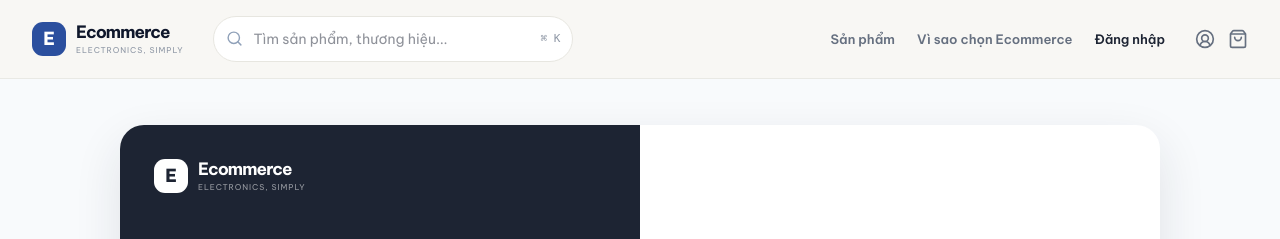
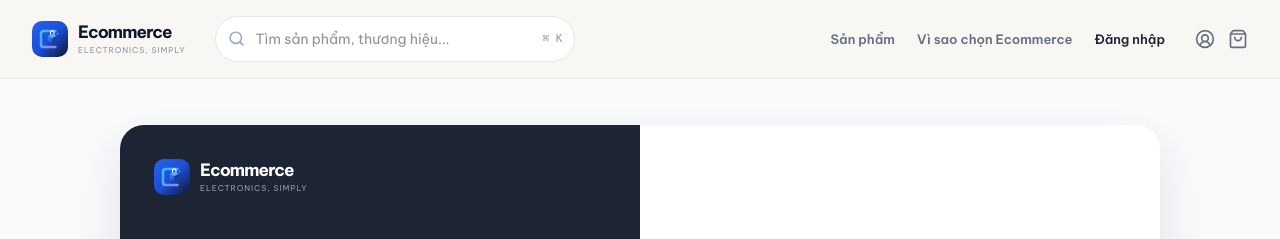
Before and after one commit to thanhsonls12/EcommerceAPI, a React (Vite) app in the folder frontend/: page /login in a window 1280 px wide. Shown: the top 239 px of the page. Built offline with nearby package versions, Linux system fonts and the light colour scheme; no server answers.

Commit message:
feat(brand): design modern SVG brand emblem and integrate across header, footer, auth, and admin

```diff
--- /dev/null
+++ b/frontend/src/components/BrandLogo.tsx
@@ -0,0 +1,70 @@
+export function BrandLogo({ size = 34, className = '' }: { size?: number; className?: string }) {
+  return (
+    <svg
+      width={size}
+      height={size}
+      viewBox="0 0 40 40"
+      fill="none"
+      xmlns="http://www.w3.org/2000/svg"
+      className={`shrink-0 transition-transform duration-300 group-hover:scale-105 ${className}`}
+    >
+      <defs>
+        <linearGradient id="ecom-bg" x1="0%" y1="0%" x2="100%" y2="100%">
+          <stop offset="0%" stopColor="#2563eb" />
+          <stop offset="50%" stopColor="#1d4ed8" />
+          <stop offset="100%" stopColor="#0f172a" />
+        </linearGradient>
+        <linearGradient id="ecom-cube-top" x1="0%" y1="0%" x2="100%" y2="100%">
+          <stop offset="0%" stopColor="#60a5fa" />
+          <stop offset="100%" stopColor="#38bdf8" />
+        </linearGradient>
+        <linearGradient id="ecom-cube-left" x1="0%" y1="0%" x2="100%" y2="100%">
+          <stop offset="0%" stopColor="#3b82f6" />
+          <stop offset="100%" stopColor="#1d4ed8" />
+        </linearGradient>
+        <linearGradient id="ecom-cube-right" x1="0%" y1="0%" x2="100%" y2="100%">
+          <stop offset="0%" stopColor="#1e40af" />
+          <stop offset="100%" stopColor="#1e3a8a" />
+        </linearGradient>
+        <linearGradient id="ecom-glow" x1="0%" y1="0%" x2="100%" y2="100%">
+          <stop offset="0%" stopColor="#38bdf8" />
+          <stop offset="100%" stopColor="#818cf8" />
+        </linearGradient>
+        <filter id="ecom-shadow" x="-10%" y="-10%" width="130%" height="130%" filterUnits="userSpaceOnUse">
+          <feDropShadow dx="0" dy="2" stdDeviation="2" floodOpacity="0.2" floodColor="#1e3a8a" />
+        </filter>
+      </defs>
+
+      {/* Rounded squircle badge */}
+      <rect width="40" height="40" rx="11" fill="url(#ecom-bg)" />
+
+      {/* Stylized Outer Letter E Spine & Arms */}
+      <path
+        d="M26 11H13C11.3431 11 10 12.3431 10 14V26C10 27.6569 11.3431 29 13 29H26"
+        stroke="url(#ecom-glow)"
+        strokeWidth="2.75"
+        strokeLinecap="round"
+      />
+      <path d="M10 20H16" stroke="url(#ecom-glow)" strokeWidth="2.75" strokeLinecap="round" />
+
+      {/* 3D Geometric Isometric Shopping Bag / Cube */}
+      <g filter="url(#ecom-shadow)">
+        {/* Cube Top Face */}
+        <path d="M22.5 14L27.5 16.6L22.5 19.2L17.5 16.6L22.5 14Z" fill="url(#ecom-cube-top)" />
+        {/* Cube Left Face */}
+        <path d="M17.5 16.6L22.5 19.2V24.8L17.5 22.2V16.6Z" fill="url(#ecom-cube-left)" />
+        {/* Cube Right Face */}
+        <path d="M22.5 19.2L27.5 16.6V22.2L22.5 24.8V19.2Z" fill="url(#ecom-cube-right)" />
+        {/* Shopping Bag Handle */}
+        <path
+          d="M20.5 14.5V13C20.5 11.8954 21.3954 11 22.5 11C23.6046 11 24.5 11.8954 24.5 13V14.5"
+          stroke="#ffffff"
+          strokeWidth="1.2"
+          strokeLinecap="round"
+        />
+        {/* Speed / Tech dynamic streak */}
+        <circle cx="28.5" cy="14" r="1" fill="#38bdf8" />
+      </g>
+    </svg>
+  )
+}
--- a/frontend/src/components/layout.tsx
+++ b/frontend/src/components/layout.tsx
@@ -16,6 +16,7 @@ import {
 import { Link, NavLink, useLocation, useNavigate } from 'react-router-dom'
 import { isStaffUser, useAuth, useCommerce } from '../app-context'
 import type { Notice } from '../app-context'
+import { BrandLogo } from './BrandLogo'
 
 export function StoreLayout({
   children,
@@ -67,8 +68,8 @@ export function StoreLayout({
           >
             {menuOpen ? <X size={20} /> : <Menu size={20} />}
           </button>
-          <Link to="/" className="logo group">
-            <span className="logo-mark">E</span>
+          <Link to="/" className="logo group flex items-center gap-3">
+            <BrandLogo size={36} />
             <span>
               <strong className="tracking-tight group-hover:text-blue-600 transition-colors">Ecommerce</strong>
               <small>electronics, simply</small>
@@ -156,8 +157,8 @@ export function StoreLayout({
       <footer className="site-footer bg-slate-900 text-white mt-20 border-t border-slate-800">
         <div className="footer-inner">
           <div className="space-y-3">
-            <Link to="/" className="logo text-white">
-              <span className="logo-mark">E</span>
+            <Link to="/" className="logo text-white flex items-center gap-3">
+              <BrandLogo size={36} />
               <span>
                 <strong className="text-white text-lg">Ecommerce</strong>
                 <small className="text-slate-400">electronics, simply</small>
--- a/frontend/src/features/auth/AuthPage.tsx
+++ b/frontend/src/features/auth/AuthPage.tsx
@@ -5,6 +5,7 @@ import { Link, Navigate, useNavigate, useSearchParams } from 'react-router-dom'
 import { ApiError, api } from '../../api'
 import { useAuth } from '../../app-context'
 import { Button, Field } from '../../components/ui'
+import { BrandLogo } from '../../components/BrandLogo'
 import type { User } from '../../types'
 
 type AuthMode = 'login' | 'register' | 'verify' | 'forgot' | 'reset' | 'twoFactor'
@@ -137,8 +138,8 @@ export function AuthPage({ mode }: { mode: AuthMode }) {
     <section className="auth-page">
       <div className="auth-panel">
         <div className="auth-art">
-          <Link to="/" className="logo logo-light">
-            <span className="logo-mark">E</span>
+          <Link to="/" className="logo logo-light flex items-center gap-3">
+            <BrandLogo size={36} />
             <span>
               <strong>Ecommerce</strong>
               <small>electronics, simply</small>
--- a/frontend/src/pages/admin/AdminLayout.tsx
+++ b/frontend/src/pages/admin/AdminLayout.tsx
@@ -4,6 +4,7 @@ import { Boxes, LayoutDashboard, Package, Percent, Tag, Users, Warehouse } from
 import { hasAccessToken } from '../../api'
 import { isStaffUser, useAuth } from '../../app-context'
 import { PageLoader } from '../../components/ui'
+import { BrandLogo } from '../../components/BrandLogo'
 
 export function RequireAdmin({ children }: { children: ReactNode }) {
   const { user } = useAuth()
@@ -33,8 +34,8 @@ export function AdminLayout() {
     <RequireAdmin>
       <div className="admin-shell">
         <aside className="admin-sidebar">
-          <div className="admin-brand">
-            <span className="logo-mark">E</span>
+          <div className="admin-brand flex items-center gap-3">
+            <BrandLogo size={36} />
             <div>
               <strong>Ecommerce Admin</strong>
               <small>{user?.role?.name || 'STAFF'}</small>
```
